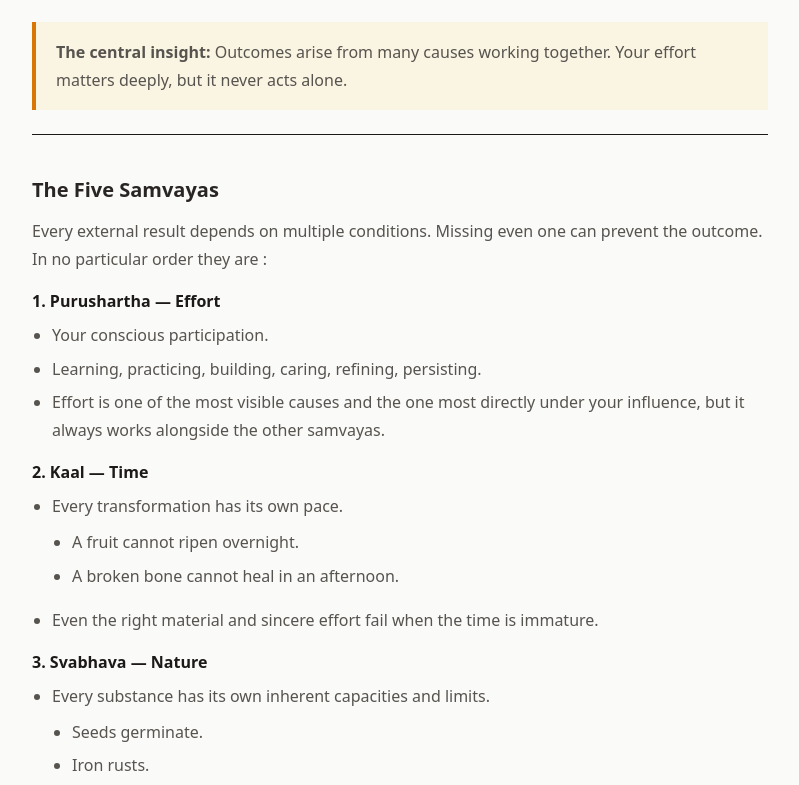
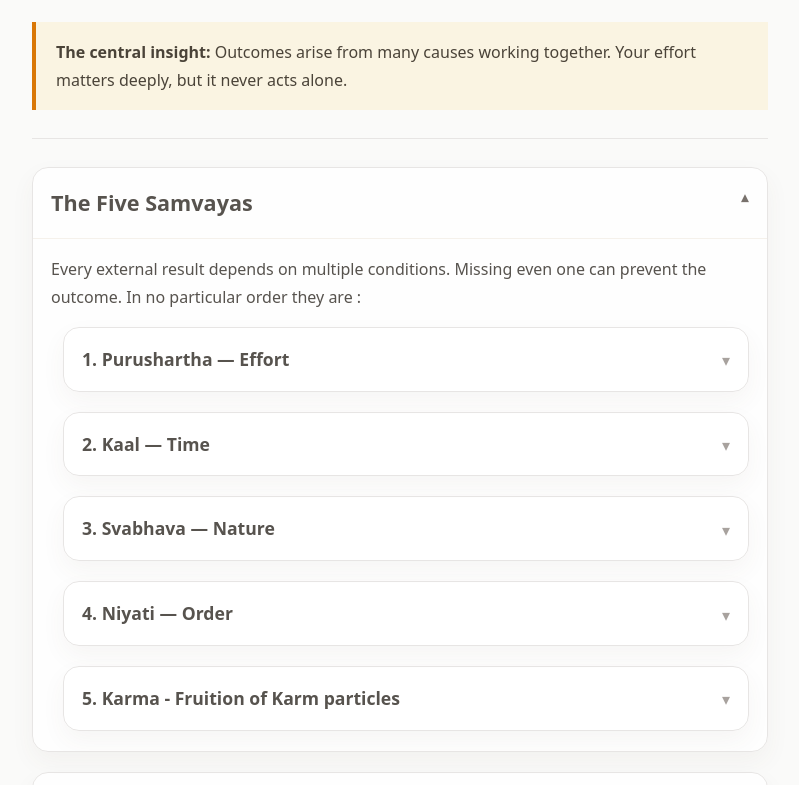
Before and after one commit to ritveak/jainphilosophy-games, a React (Vite) app: page /concept/samvaay in a window 1280 px wide. Shown: the part 680-1465 px from the top of the page, without its empty margins (240-1039 px from the left). Built offline with nearby package versions, Linux system fonts and the light colour scheme.

Commit message:
Improved markdown rendering

```diff
--- a/src/components/layout/ConceptMarkdown.jsx
+++ b/src/components/layout/ConceptMarkdown.jsx
@@ -1,11 +1,130 @@
 import ReactMarkdown from 'react-markdown';
+import { useMemo } from 'react';
 import remarkGfm from 'remark-gfm';
 import { ConceptProse } from '../prose/ConceptProse';
 
+function createNode(level, title) {
+  return {
+    level,
+    title,
+    bodyLines: [],
+    children: [],
+  };
+}
+
+function buildMarkdownTree(markdown) {
+  const root = createNode(0, '');
+  const stack = [root];
+  let inFence = false;
+  let fenceChar = '';
+  let fenceLength = 0;
+
+  for (const line of markdown.split(/\r?\n/)) {
+    const fenceMatch = line.match(/^\s{0,3}(`{3,}|~{3,})(.*)$/);
+    if (fenceMatch) {
+      const marker = fenceMatch[2];
+      const markerChar = marker[0];
+      const markerLength = marker.length;
+
+      if (!inFence) {
+        inFence = true;
+        fenceChar = markerChar;
+        fenceLength = markerLength;
+      } else if (markerChar === fenceChar && markerLength >= fenceLength) {
+        inFence = false;
+        fenceChar = '';
+        fenceLength = 0;
+      }
+
+      stack[stack.length - 1].bodyLines.push(line);
+      continue;
+    }
+
+    if (!inFence) {
+      const headingMatch = line.match(/^\s{0,3}(#{1,6})\s+(.*\S)\s*$/);
+      if (headingMatch) {
+        const level = headingMatch[1].length;
+        const title = headingMatch[2].replace(/\s+#+\s*$/, '');
+
+        while (stack.length > 1 && stack[stack.length - 1].level >= level) {
+          stack.pop();
+        }
+
+        const parent = stack[stack.length - 1];
+        const node = createNode(level, title);
+        parent.children.push(node);
+        stack.push(node);
+        continue;
+      }
+    }
+
+    stack[stack.length - 1].bodyLines.push(line);
+  }
+
+  return root;
+}
+
+const inlineMarkdownComponents = {
+  p: ({ children }) => <>{children}</>,
+};
+
+function MarkdownBlock({ markdown, inline = false }) {
+  if (!markdown || !markdown.trim()) return null;
+
+  return (
+    <ReactMarkdown
+      remarkPlugins={[remarkGfm]}
+      components={inline ? inlineMarkdownComponents : undefined}
+    >
+      {markdown}
+    </ReactMarkdown>
+  );
+}
+
+function MarkdownSection({ node, path, defaultOpen = false }) {
+  const bodyMarkdown = node.bodyLines.join('\n').trim();
+
+  return (
+    <details
+      className={`concept-section concept-section-level-${node.level}`}
+      open={defaultOpen}
+    >
+      <summary className="concept-section-summary">
+        <span className="concept-section-heading">
+          <MarkdownBlock markdown={node.title} inline />
+        </span>
+        <span className="concept-section-caret" aria-hidden="true">
+          ▾
+        </span>
+      </summary>
+      <div className="concept-section-body">
+        {bodyMarkdown ? <MarkdownBlock markdown={bodyMarkdown} /> : null}
+        {node.children.map((child, index) => (
+          <MarkdownSection
+            key={`${path}.${index}`}
+            node={child}
+            path={`${path}.${index}`}
+          />
+        ))}
+      </div>
+    </details>
+  );
+}
+
 export default function ConceptMarkdown({ markdown }) {
+  const tree = useMemo(() => buildMarkdownTree(markdown ?? ''), [markdown]);
+
   return (
-    <ConceptProse>
-      <ReactMarkdown remarkPlugins={[remarkGfm]}>{markdown}</ReactMarkdown>
+      <ConceptProse>
+        {tree.bodyLines.length ? <MarkdownBlock markdown={tree.bodyLines.join('\n').trim()} /> : null}
+        {tree.children.map((node, index) => (
+          <MarkdownSection
+            key={index}
+            node={node}
+            path={`${index}`}
+            defaultOpen={index === 0}
+          />
+        ))}
     </ConceptProse>
   );
 }
--- a/src/index.css
+++ b/src/index.css
@@ -170,47 +170,95 @@ body.pivot-locked {
 }
 
 /* Readable concept prose */
+.concept-prose {
+  color: #57534e;
+  line-height: 1.75;
+}
+
+.concept-prose > :first-child {
+  margin-top: 0;
+}
+
+.concept-prose h1,
+.concept-prose h2,
+.concept-prose h3,
+.concept-prose h4,
+.concept-prose h5,
+.concept-prose h6 {
+  color: #292524;
+  line-height: 1.2;
+  letter-spacing: -0.01em;
+  margin-top: 2rem;
+  margin-bottom: 0.75rem;
+}
+
+.concept-prose h1 {
+  font-size: 1.875rem;
+  font-weight: 700;
+}
+
 .concept-prose h2 {
+  font-size: 1.5rem;
+  font-weight: 650;
+}
+
+.concept-prose h3 {
   font-size: 1.25rem;
   font-weight: 600;
-  color: #292524;
-  margin-top: 2.5rem;
-  margin-bottom: 0.75rem;
 }
-.concept-prose h2:first-child {
-  margin-top: 0;
+
+.concept-prose h4 {
+  font-size: 1.0625rem;
+  font-weight: 600;
 }
+
+.concept-prose h5,
+.concept-prose h6 {
+  font-size: 0.9375rem;
+  font-weight: 600;
+  text-transform: uppercase;
+  letter-spacing: 0.08em;
+}
+
 .concept-prose p {
-  color: #57534e;
-  line-height: 1.75;
   margin-bottom: 1rem;
 }
+
 .concept-prose ul {
-  color: #57534e;
-  line-height: 1.75;
   margin: 0.5rem 0 1rem 1.25rem;
   list-style: disc;
 }
+
+.concept-prose ol {
+  margin: 0.5rem 0 1rem 1.25rem;
+  list-style: decimal;
+}
+
 .concept-prose li {
   margin-bottom: 0.35rem;
 }
+
 .concept-prose dl {
   margin: 1rem 0;
 }
+
 .concept-prose dt {
   font-weight: 600;
   color: #292524;
   margin-top: 1rem;
 }
+
 .concept-prose dt:first-child {
   margin-top: 0;
 }
+
 .concept-prose dd {
   color: #57534e;
   line-height: 1.7;
   margin-left: 0;
   margin-top: 0.25rem;
 }
+
 .concept-prose blockquote {
   margin: 1.5rem 0;
   padding: 1rem 1.25rem;
@@ -218,9 +266,177 @@ body.pivot-locked {
   background: rgba(251, 191, 36, 0.1);
   color: #4a4338;
 }
+
 .concept-prose blockquote p {
   margin: 0;
 }
+
+.concept-prose a {
+  color: #b45309;
+  text-decoration: underline;
+  text-underline-offset: 0.18em;
+}
+
+.concept-prose code:not(pre code) {
+  padding: 0.12rem 0.35rem;
+  border-radius: 0.35rem;
+  background: rgba(251, 191, 36, 0.14);
+  color: #92400e;
+  font-size: 0.92em;
+}
+
+.concept-prose pre {
+  margin: 1rem 0;
+  padding: 1rem 1.125rem;
+  border-radius: 0.875rem;
+  background: #1c1917;
+  color: #f5f5f4;
+  overflow-x: auto;
+  box-shadow: inset 0 1px 0 rgba(255, 255, 255, 0.05);
+}
+
+.concept-prose pre code {
+  background: transparent;
+  color: inherit;
+  padding: 0;
+  font-size: 0.875rem;
+  line-height: 1.7;
+}
+
+.concept-prose hr {
+  margin: 1.75rem 0;
+  border: 0;
+  border-top: 1px solid #e7e5e4;
+}
+
+.concept-prose table {
+  width: 100%;
+  margin: 1rem 0;
+  border-collapse: collapse;
+}
+
+.concept-prose th,
+.concept-prose td {
+  border: 1px solid #e7e5e4;
+  padding: 0.5rem 0.75rem;
+  text-align: left;
+  vertical-align: top;
+}
+
+.concept-prose th {
+  background: #f8f5f0;
+  color: #292524;
+}
+
+.concept-prose img {
+  display: block;
+  max-width: 100%;
+  height: auto;
+  border-radius: 1rem;
+}
+
+.concept-section {
+  margin: 1.25rem 0;
+  border: 1px solid #e7e5e4;
+  border-radius: 1rem;
+  background: rgba(255, 255, 255, 0.72);
+  box-shadow: 0 10px 24px rgba(92, 79, 66, 0.05);
+  overflow: hidden;
+}
+
+.concept-section > summary {
+  list-style: none;
+}
+
+.concept-section > summary::-webkit-details-marker {
+  display: none;
+}
+
+.concept-section-summary {
+  display: flex;
+  align-items: flex-start;
+  gap: 0.75rem;
+  padding: 1rem 1.125rem;
+  cursor: pointer;
+  user-select: none;
+  transition: background-color 0.18s ease;
+}
+
+.concept-section-summary:hover {
+  background: rgba(251, 191, 36, 0.05);
+}
+
+.concept-section[open] > .concept-section-summary {
+  border-bottom: 1px solid #f5f1eb;
+}
+
+.concept-section-heading {
+  flex: 1 1 auto;
+  min-width: 0;
+}
+
+.concept-section-level-1 > .concept-section-summary .concept-section-heading {
+  font-size: 1.75rem;
+  font-weight: 700;
+}
+
+.concept-section-level-2 > .concept-section-summary .concept-section-heading {
+  font-size: 1.35rem;
+  font-weight: 650;
+}
+
+.concept-section-level-3 > .concept-section-summary .concept-section-heading {
+  font-size: 1.1rem;
+  font-weight: 600;
+}
+
+.concept-section-level-4 > .concept-section-summary .concept-section-heading,
+.concept-section-level-5 > .concept-section-summary .concept-section-heading,
+.concept-section-level-6 > .concept-section-summary .concept-section-heading {
+  font-size: 0.95rem;
+  font-weight: 600;
+  text-transform: uppercase;
+  letter-spacing: 0.03em;
+}
+
+.concept-section-caret {
+  flex: none;
+  margin-top: 0.15rem;
+  color: #a8a29e;
+  transition: transform 0.2s ease, color 0.2s ease;
+}
+
+.concept-section[open] > .concept-section-summary .concept-section-caret {
+  transform: rotate(180deg);
+  color: #78716c;
+}
+
+.concept-section-body {
+  padding: 1rem 1.125rem 1.25rem;
+}
+
+.concept-section-body > :first-child {
+  margin-top: 0;
+}
+
+.concept-section-body > :last-child {
+  margin-bottom: 0;
+}
+
+.concept-section-body .concept-section {
+  margin-top: 1rem;
+}
+
+.concept-section-level-3 {
+  margin-left: 0.75rem;
+}
+
+.concept-section-level-4,
+.concept-section-level-5,
+.concept-section-level-6 {
+  margin-left: 1.25rem;
+}
+
 .concept-callout {
   border-left: 3px solid #d97706;
   padding: 1rem 1.25rem;
@@ -228,30 +444,36 @@ body.pivot-locked {
   border-radius: 0 0.75rem 0.75rem 0;
   margin: 1.5rem 0;
 }
+
 .concept-callout p {
   margin: 0;
   color: #44403c;
 }
+
 .concept-split {
   display: grid;
   gap: 1.5rem;
   margin-top: 1rem;
 }
+
 @media (min-width: 768px) {
   .concept-split {
     grid-template-columns: 1fr 1fr;
   }
 }
+
 .concept-split-item {
   padding: 1.25rem 0;
   border-top: 1px solid #e7e5e4;
 }
+
 .concept-split-item h3 {
   font-size: 1rem;
   font-weight: 600;
   color: #292524;
   margin-bottom: 0.5rem;
 }
+
 .concept-split-item p {
   font-size: 0.9375rem;
   margin: 0;
```
